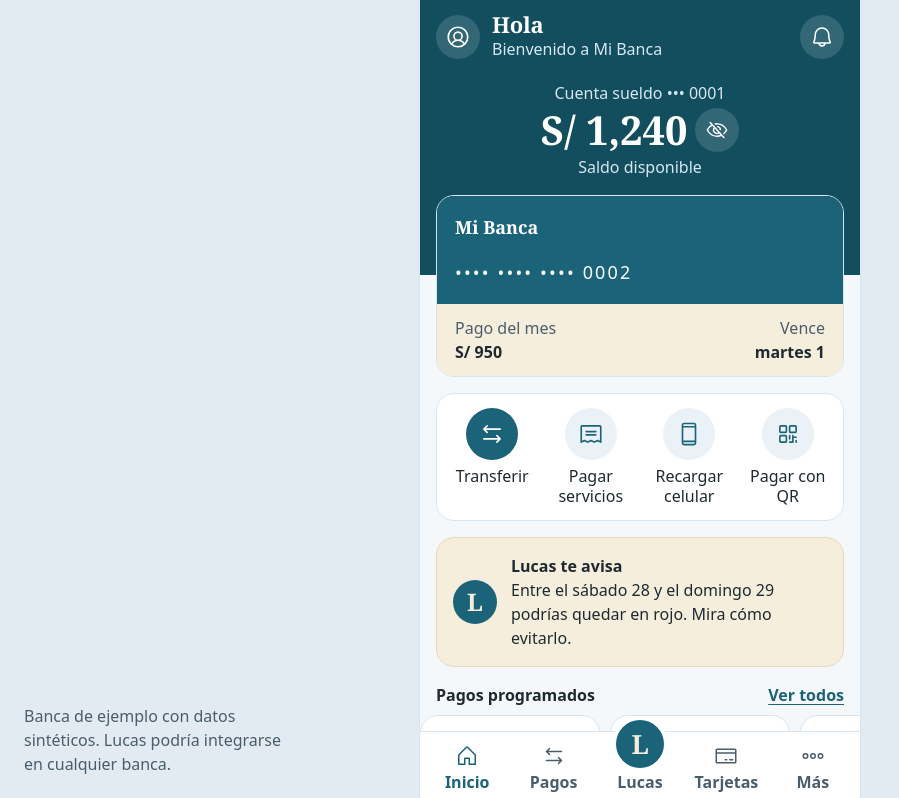
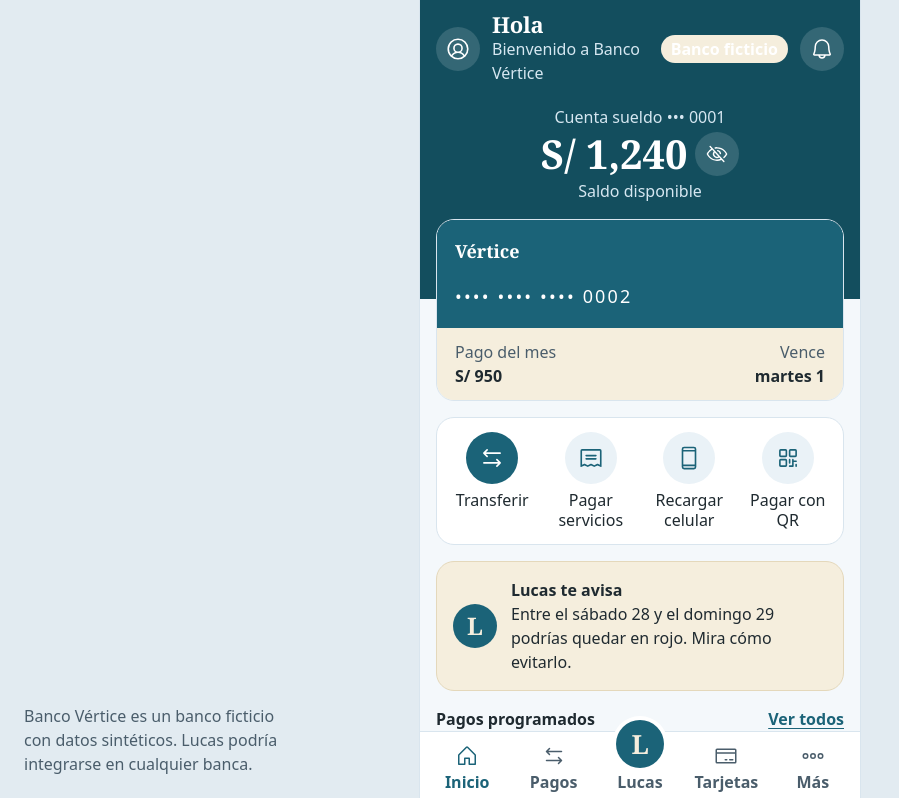
Before and after one commit to Nakusuo/Hackathon-BBVA-2026, a React (Vite) app in the folder app/: page /banca in a window 1280 px wide. Shown: the top 798 px of the page, without its empty margins (0-899 px from the left). Built offline with nearby package versions, Linux system fonts and the light colour scheme.

Commit message:
fix(front): banco ficticio Banco Vértice y ajustes de cumplimiento
«Mi Banca» se parecía a Mibanco. Rótulo «Banco ficticio» visible en celular,
sombra de la guía con el token de tinta y tono «podrías apartar» en el chat.
Autora: Nakusuo/Marcela

```diff
--- a/app/src/banca/Ingreso.jsx
+++ b/app/src/banca/Ingreso.jsx
@@ -14,8 +14,8 @@ export default function Ingreso() {
     <main className="ingreso">
       <form className="ingreso-tarjeta" onSubmit={ingresar} aria-labelledby="ingreso-titulo">
         <div className="ingreso-marca">
-          <span className="logotipo">Mi Banca</span>
-          <span className="etiqueta-demo">Banca de ejemplo</span>
+          <span className="logotipo">Banco Vértice</span>
+          <span className="etiqueta-demo">Banco ficticio</span>
         </div>
         <h1 id="ingreso-titulo">Ingresa a tu banca</h1>
 
--- a/app/src/banca/InicioBanca.jsx
+++ b/app/src/banca/InicioBanca.jsx
@@ -48,8 +48,9 @@ export default function InicioBanca() {
           </button>
           <div className="banca-saludo">
             <h1>Hola</h1>
-            <p>Bienvenido a Mi Banca</p>
+            <p>Bienvenido a Banco Vértice</p>
           </div>
+          <span className="etiqueta-demo">Banco ficticio</span>
           <button type="button" className="icono-boton" aria-label="Notificaciones" onClick={avisarSinDemo}>
             <Bell size={24} aria-hidden="true" />
           </button>
@@ -78,7 +79,7 @@ export default function InicioBanca() {
       <main className="banca-contenido">
         <section className="tarjeta-credito" aria-label={`${tarjeta.nombre} terminada en ${tarjeta.terminacion}`}>
           <div className="tarjeta-credito-frente">
-            <span className="logotipo logotipo-claro">Mi Banca</span>
+            <span className="logotipo logotipo-claro">Vértice</span>
             <span className="tarjeta-credito-numero" aria-hidden="true">
               •••• •••• •••• {tarjeta.terminacion}
             </span>
--- a/app/src/banca/MarcoBanca.jsx
+++ b/app/src/banca/MarcoBanca.jsx
@@ -50,7 +50,7 @@ export default function MarcoBanca() {
           {aviso}
         </p>
       </div>
-      <p className="nota-demo">Banca de ejemplo con datos sintéticos. Lucas podría integrarse en cualquier banca.</p>
+      <p className="nota-demo">Banco Vértice es un banco ficticio con datos sintéticos. Lucas podría integrarse en cualquier banca.</p>
     </div>
   )
 }
--- a/app/src/estilos/chat.css
+++ b/app/src/estilos/chat.css
@@ -85,7 +85,7 @@
   position: fixed;
   border-radius: var(--radio);
   outline: 3px solid var(--crema);
-  box-shadow: 0 0 0 9999px rgb(20 48 63 / 0.6);
+  box-shadow: 0 0 0 9999px color-mix(in srgb, var(--tinta) 60%, transparent);
   pointer-events: none;
 }
 
--- a/app/src/lucas/respuestas.js
+++ b/app/src/lucas/respuestas.js
@@ -77,7 +77,7 @@ function cuantoAhorrar(cliente) {
     return { texto: 'Este mes no te conviene apartar al cobrar: primero toca pasar tus días más justos.', cifras: [] }
   }
   return {
-    texto: `Cuando cobres el ${fechaDia(proximoIngreso.fecha)}, aparta ${enSoles(apartado.monto)}. Lo comprobé con tus pagos de diciembre y no te deja en rojo. En ${apartado.cobros} cobros tendrías ${enSoles(apartado.total)} de colchón.`,
+    texto: `Cuando cobres el ${fechaDia(proximoIngreso.fecha)}, podrías apartar ${enSoles(apartado.monto)}. Lo comprobé con tus pagos de diciembre y no te deja en rojo. En ${apartado.cobros} cobros tendrías ${enSoles(apartado.total)} de colchón.`,
     cifras: [
       { etiqueta: 'Apartado por cobro', valor: enSoles(apartado.monto) },
       { etiqueta: `Colchón en ${apartado.cobros} cobros`, valor: enSoles(apartado.total) },
```
Also changed, not shown: 2 other files (tests, documents, lock files or other folders).
